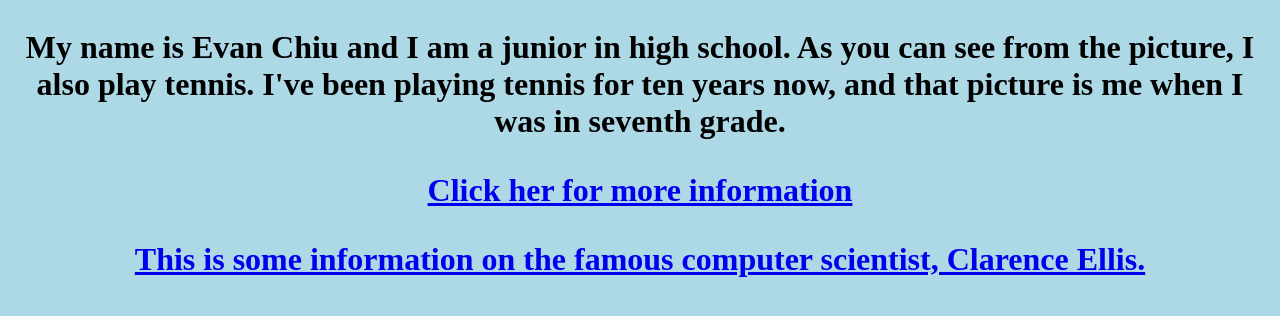
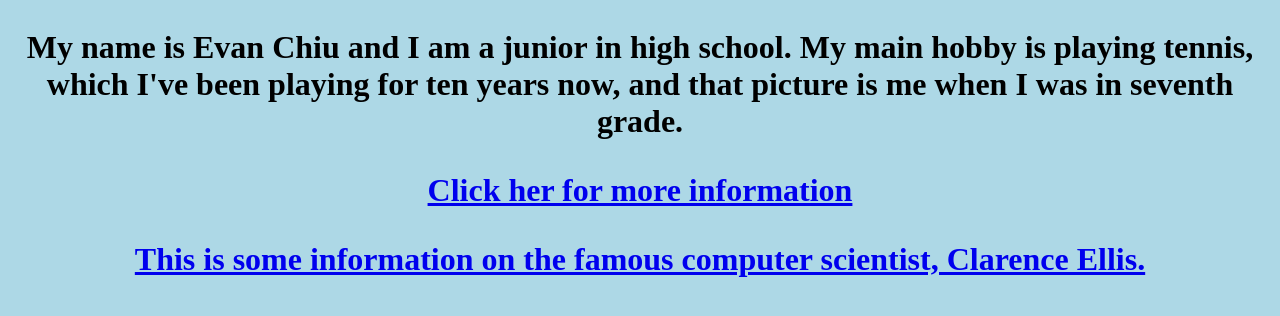
Before and after one commit to echiu22/echiu22.github.io, a plain HTML site: page index.html in a window 1280 px wide. Shown: the part 380-696 px from the top of the page. Drawn offline with Linux system fonts and the light colour scheme.

Commit message:
more corrections

```diff
--- a/index.html
+++ b/index.html
@@ -9,8 +9,8 @@
   <h1 align=center>Welcome to Evan Chiu's Website!<h1>
   <p align=center><img src="Evan Tennis copy.png"></p>
   <p align=center>My name is Evan Chiu and I am a junior in high school.
-  As you can see from the picture, I also play tennis.  I've been playing
-  tennis for ten years now, and that picture is me when I was in seventh grade.</p>
+  My main hobby is playing tennis, which I've been playing for ten
+  years now, and that picture is me when I was in seventh grade.</p>
   <p align=center><a href=https://github.com/echiu22?tab=overview&from=2016-09-13>Click her for more information</a></p>
   <p align=center><a href=https://en.wikipedia.org/wiki/Clarence_Ellis_(computer_scientist)>This is some information on the famous computer scientist, Clarence Ellis.</a></p>
 </body>
```
